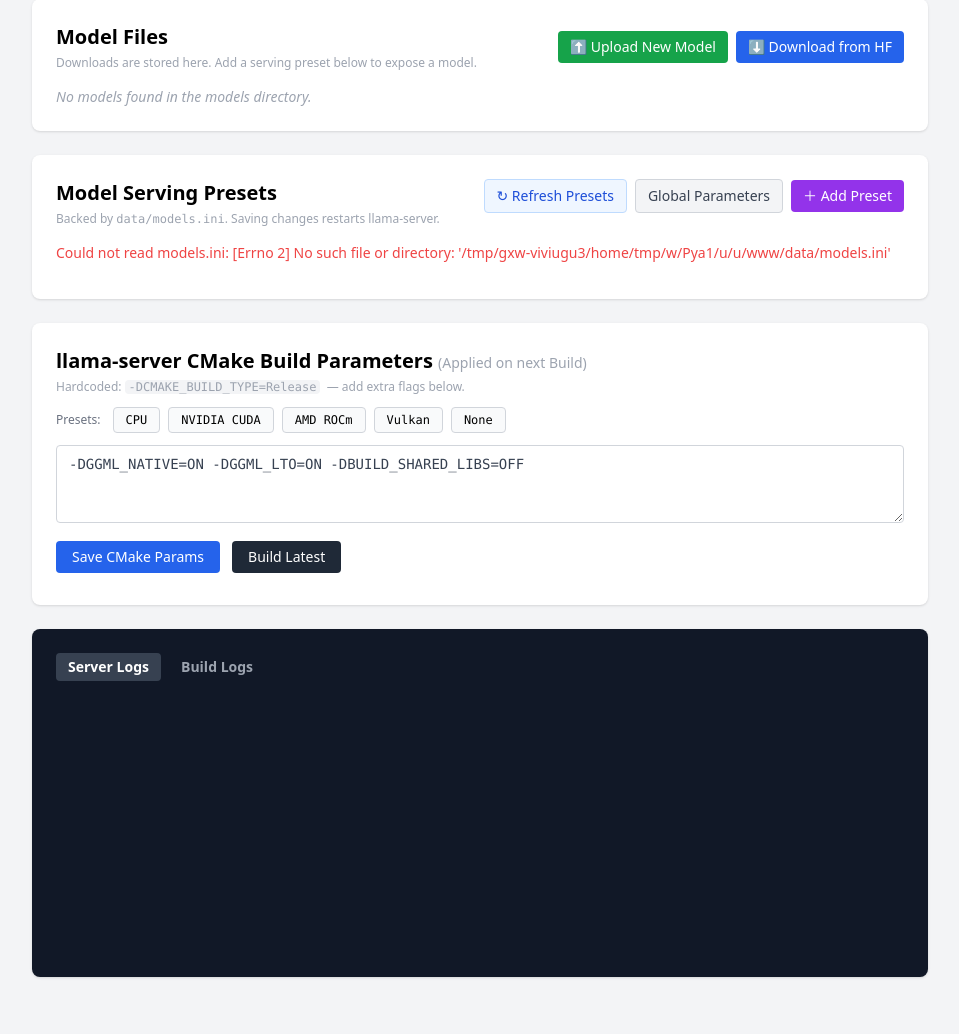
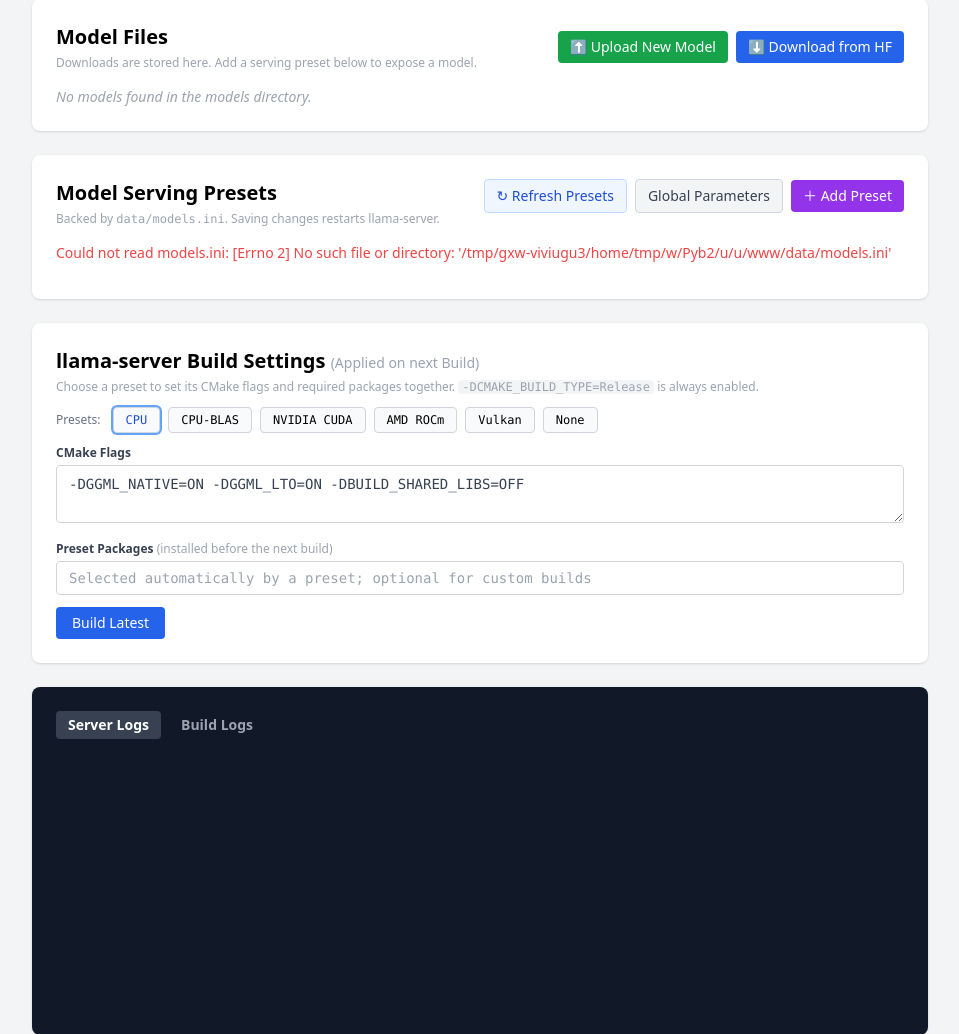
Before and after one commit to vm75/llama-controller, a Flask app: page / in a window 1280 px wide. Shown: the part 93-1127 px from the top of the page, without its empty margins (160-1119 px from the left). Before the commit the page ends 1071 px from the top, so only its background shows below. Run offline with Flask 3, Linux system fonts and the light colour scheme; data that the repository does not hold is empty; parts of the project's set-up code (start-up, migrations or seed data) failed here and were passed over; some libraries are stand-ins or nearby versions.

Commit message:
feat: add build package management, repo/branch config, and bump version to 0.3.0

```diff
--- a/server/server.py
+++ b/server/server.py
@@ -2,6 +2,7 @@ import os
 import sys
 import json
 import re
+import shlex
 import signal
 import subprocess
 import urllib.request
@@ -242,6 +243,8 @@ def update_config():
   existing = load_config()
   if 'cmake_params' not in data:
     data['cmake_params'] = existing.get('cmake_params', '')
+  if 'extra_packages' not in data:
+    data['extra_packages'] = existing.get('extra_packages', '')
   if 'cmake_presets' not in data:
     data['cmake_presets'] = existing.get('cmake_presets', [])
   if 'llama_server_url' not in data:
@@ -366,48 +369,82 @@ def get_status():
   server_running = llama_process is not None and llama_process.poll() is None
   return jsonify({"binary_built": binary_built, "server_running": server_running})
 
+def _normalize_git_url(url):
+  if not url:
+    return ''
+  url = url.strip()
+  if url.endswith('.git'):
+    url = url[:-4]
+  return url.rstrip('/')
+
+def install_build_packages(log_file=None):
+  config = load_config() if os.path.exists(CONFIG_FILE) else {}
+  extra_packages = str(config.get('extra_packages') or '').strip()
+  packages = shlex.split(extra_packages)
+  if not packages:
+    return
+  output = log_file or subprocess.DEVNULL
+  if log_file:
+    log_file.write(f"Installing preset packages: {' '.join(packages)}\n")
+    log_file.flush()
+  subprocess.run(
+    ["sudo", "apt-get", "update"],
+    stdout=output, stderr=subprocess.STDOUT, check=True
+  )
+  subprocess.run(
+    ["sudo", "apt-get", "install", "-y", "--no-install-recommends", "--", *packages],
+    stdout=output, stderr=subprocess.STDOUT, check=True
+  )
+
 @app.route('/api/build', methods=['POST'])
 def build_llama():
   try:
-    # If the directory exists but is not a valid git repo (e.g. corrupted clone),
-    # wipe it so we can do a clean clone below.
-    if os.path.exists(LLAMA_REPO) and not os.path.isdir(os.path.join(LLAMA_REPO, '.git')):
-      import shutil
-      shutil.rmtree(LLAMA_REPO)
+    repo_url = (os.environ.get('LLAMA_CPP_REPO') or 'https://github.com/ggml-org/llama.cpp.git').strip()
+    branch = (os.environ.get('LLAMA_CPP_BRANCH') or 'master').strip()
 
-    build_log = open(BUILD_LOG_FILE, 'w')
+    import shutil
+    # If the directory exists but is not a valid git repo or points to a different origin,
+    # wipe it so we can re-clone cleanly.
+    if os.path.exists(LLAMA_REPO):
+      if not os.path.isdir(os.path.join(LLAMA_REPO, '.git')):
+        shutil.rmtree(LLAMA_REPO)
+      else:
+        origin_proc = subprocess.run(
+          ["git", "remote", "get-url", "origin"],
+          cwd=LLAMA_REPO, capture_output=True, text=True
+        )
+        current_origin = origin_proc.stdout.strip()
+        if _normalize_git_url(current_origin) != _normalize_git_url(repo_url):
+          shutil.rmtree(LLAMA_REPO)
 
-    if not os.path.exists(LLAMA_REPO):
-      result = subprocess.run(
-        ["git", "clone", "https://github.com/ggerganov/llama.cpp.git"],
-        stdout=build_log, stderr=subprocess.STDOUT
-      )
-      build_log.flush()
-      if result.returncode != 0:
-        build_log.close()
-        raise subprocess.CalledProcessError(result.returncode, 'git clone')
+    with open(BUILD_LOG_FILE, 'w') as build_log:
+      install_build_packages(build_log)
 
-    # Fetch latest master, hard-reset, then build only the llama-server target.
-    # NOTE: ggerganov/llama.cpp uses 'master' as its default branch, not 'main'.
-    config = load_config()
-    extra_cmake = config.get('cmake_params', '').strip()
-    cmake_flags = "-DCMAKE_BUILD_TYPE=Release"
-    if extra_cmake:
-      cmake_flags += " " + extra_cmake
-    build_cmd = (
-      f"cd {LLAMA_REPO} && "
-      "git fetch origin master && "
-      "git reset --hard origin/master && "
-      f"cmake -B build {cmake_flags} && "
-      "cmake --build build --target llama-server -j"
-    )
-    result = subprocess.run(
-      build_cmd, shell=True, executable='/bin/bash',
-      stdout=build_log, stderr=subprocess.STDOUT
-    )
-    build_log.close()
-    if result.returncode != 0:
-      raise subprocess.CalledProcessError(result.returncode, build_cmd)
+      if not os.path.exists(LLAMA_REPO):
+        result = subprocess.run(
+          ["git", "clone", repo_url, "llama.cpp"],
+          stdout=build_log, stderr=subprocess.STDOUT, cwd=APP_ROOT
+        )
+        if result.returncode != 0:
+          raise subprocess.CalledProcessError(result.returncode, 'git clone')
+
+      # Fetch the target branch and build only the llama-server target.
+      config = load_config()
+      extra_cmake = shlex.split(str(config.get('cmake_params') or ''))
+      build_commands = [
+        ["git", "fetch", "origin", branch],
+        ["git", "checkout", "-B", branch, f"origin/{branch}"],
+        ["git", "reset", "--hard", f"origin/{branch}"],
+        ["cmake", "-B", "build", "-DCMAKE_BUILD_TYPE=Release", *extra_cmake],
+        ["cmake", "--build", "build", "--target", "llama-server", "-j"],
+      ]
+      for build_cmd in build_commands:
+        result = subprocess.run(
+          build_cmd, cwd=LLAMA_REPO,
+          stdout=build_log, stderr=subprocess.STDOUT
+        )
+        if result.returncode != 0:
+          raise subprocess.CalledProcessError(result.returncode, build_cmd)
 
     # Auto-start after successful build
     start_llama()
@@ -415,6 +452,8 @@ def build_llama():
   except subprocess.CalledProcessError as e:
     msg = f"Build failed (exit {e.returncode}). See Build Logs tab for details."
     return jsonify({"success": False, "message": msg})
+  except ValueError as e:
+    return jsonify({"success": False, "message": f"Invalid build settings: {e}"}), 400
 
 @app.route('/api/models')
 def list_models():
--- a/server/templates/index.html
+++ b/server/templates/index.html
@@ -258,33 +258,35 @@
       </div>
     </div>
 
-    <!-- CMake Build Parameters panel -->
+    <!-- Build settings panel -->
     <div class="bg-white p-6 rounded-lg shadow">
-      <h2 class="text-xl font-semibold mb-1">llama-server CMake Build Parameters <span
+      <h2 class="text-xl font-semibold mb-1">llama-server Build Settings <span
           class="text-sm font-normal text-gray-400">(Applied on next Build)</span></h2>
-      <p class="text-xs text-gray-400 mb-3">Hardcoded: <code
-          class="bg-gray-100 px-1 rounded">-DCMAKE_BUILD_TYPE=Release</code> &nbsp;— add extra flags below.</p>
+      <p class="text-xs text-gray-400 mb-3">Choose a preset to set its CMake flags and required packages together. <code
+          class="bg-gray-100 px-1 rounded">-DCMAKE_BUILD_TYPE=Release</code> is always enabled.</p>
 
       <!-- Preset templates (rendered dynamically from config) -->
       <div id="cmake-presets" class="flex flex-wrap gap-2 mb-3">
         <span class="text-xs text-gray-500 self-center mr-1">Presets:</span>
       </div>
 
-      <!-- Free-form textarea -->
-      <textarea id="cmake-params" rows="3" spellcheck="false"
+      <!-- Free-form textarea for CMake params -->
+      <label class="block text-xs font-semibold text-gray-700 mb-1">CMake Flags</label>
+      <textarea id="cmake-params" rows="2" spellcheck="false" oninput="syncCmakePresetHighlight()"
         placeholder="e.g. -DGGML_NATIVE=ON -DGGML_LTO=ON -DBUILD_SHARED_LIBS=OFF"
-        class="w-full rounded border border-gray-300 px-3 py-2 text-sm font-mono text-gray-700 focus:outline-none focus:ring-2 focus:ring-blue-300 resize-y"></textarea>
+        class="w-full rounded border border-gray-300 px-3 py-2 text-sm font-mono text-gray-700 focus:outline-none focus:ring-2 focus:ring-blue-300 resize-y mb-3"></textarea>
+
+      <label class="block text-xs font-semibold text-gray-700 mb-1">Preset Packages <span class="font-normal text-gray-400">(installed before the next build)</span></label>
+      <input id="extra-packages" type="text" spellcheck="false" oninput="syncCmakePresetHighlight()"
+        placeholder="Selected automatically by a preset; optional for custom builds"
+        class="w-full rounded border border-gray-300 px-3 py-1.5 text-sm font-mono text-gray-700 focus:outline-none focus:ring-2 focus:ring-blue-300">
 
       <div class="flex gap-3 mt-3">
-        <button type="button" onclick="saveCmakeParams()"
-          class="bg-blue-600 text-white text-sm px-4 py-1.5 rounded hover:bg-blue-700 transition-colors">Save CMake
-          Params</button>
         <button id="btn-build" type="button" onclick="buildLlama()"
-          class="bg-gray-800 text-white text-sm px-4 py-1.5 rounded hover:bg-gray-900 transition-colors">Build
+          class="bg-blue-600 text-white text-sm px-4 py-1.5 rounded hover:bg-blue-700 transition-colors">Build
           Latest</button>
         <span id="build-status" class="text-xs text-gray-500 italic self-center"></span>
       </div>
-      <p id="cmake-status" class="text-sm text-gray-600 mt-2"></p>
     </div>
 
     <!-- Tabbed log panel -->
@@ -382,13 +384,34 @@
       const btn = document.getElementById('btn-build');
       btn.disabled = true;
       btn.classList.add('opacity-50', 'cursor-not-allowed');
-      document.getElementById('build-status').innerText = "Building…";
-      switchTab('build');
-      const res = await fetch('/api/build', { method: 'POST' });
-      const data = await res.json();
-      document.getElementById('build-status').innerText = data.message;
-      btn.disabled = false;
-      btn.classList.remove('opacity-50', 'cursor-not-allowed');
+      const status = document.getElementById('build-status');
+      try {
+        status.innerText = "Saving settings…";
+        const configRes = await fetch('/api/config', {
+          method: 'POST',
+          headers: { 'Content-Type': 'application/json' },
+          body: JSON.stringify({
+            cmake_params: document.getElementById('cmake-params').value.trim(),
+            extra_packages: document.getElementById('extra-packages').value.trim()
+          })
+        });
+        const configData = await configRes.json();
+        if (!configRes.ok || !configData.success) {
+          status.innerText = configData.message || 'Could not save build settings.';
+          return;
+        }
+
+        status.innerText = "Building…";
+        switchTab('build');
+        const res = await fetch('/api/build', { method: 'POST' });
+        const data = await res.json();
+        status.innerText = data.message;
+      } catch (e) {
+        status.innerText = 'Build request failed: ' + e;
+      } finally {
+        btn.disabled = false;
+        btn.classList.remove('opacity-50', 'cursor-not-allowed');
+      }
     }
 
     async function uploadFile() {
@@ -903,26 +926,11 @@
         const res = await fetch('/api/config');
         const data = await res.json();
         document.getElementById('cmake-params').value = data.cmake_params || '';
+        document.getElementById('extra-packages').value = data.extra_packages || '';
         renderCmakePresets(data.cmake_presets || []);
       } catch (e) {
         console.error('Failed to load config', e);
       }
-    }
-
-    async function saveCmakeParams() {
-      const cmake_params = document.getElementById('cmake-params').value.trim();
-
-      document.getElementById('cmake-status').innerText = "Saving…";
-      const res = await fetch('/api/config', {
-        method: 'POST',
-        headers: { 'Content-Type': 'application/json' },
-        body: JSON.stringify({ cmake_params })
-      });
-      const data = await res.json();
-      // saveCmakeParams only saves; the build will pick up new flags on next Build click
-      document.getElementById('cmake-status').innerText = data.success
-        ? 'Saved. Click “Build Latest” to apply.'
-        : data.message;
     }
 
     function renderCmakePresets(presets) {
@@ -934,15 +942,28 @@
         btn.type = 'button';
         btn.className = 'cmake-preset-btn text-xs px-3 py-1 rounded border border-gray-300 bg-gray-50 hover:bg-blue-50 hover:border-blue-400 hover:text-blue-700 transition-colors font-mono';
         btn.textContent = preset.label;
+        btn.dataset.flags = preset.flags || '';
+        btn.dataset.packages = preset.extra_packages || '';
         btn.addEventListener('click', () => {
-          document.getElementById('cmake-params').value = preset.flags;
-          // Highlight active
-          container.querySelectorAll('.cmake-preset-btn').forEach(b => {
-            b.classList.remove('ring-2', 'ring-blue-400', 'bg-blue-50', 'border-blue-400', 'text-blue-700');
-          });
-          btn.classList.add('ring-2', 'ring-blue-400', 'bg-blue-50', 'border-blue-400', 'text-blue-700');
+          document.getElementById('cmake-params').value = btn.dataset.flags;
+          document.getElementById('extra-packages').value = btn.dataset.packages;
+          syncCmakePresetHighlight();
         });
         container.appendChild(btn);
+      });
+      syncCmakePresetHighlight();
+    }
+
+    function syncCmakePresetHighlight() {
+      const flags = document.getElementById('cmake-params').value.trim();
+      const packages = document.getElementById('extra-packages').value.trim();
+      document.querySelectorAll('.cmake-preset-btn').forEach(btn => {
+        const active = btn.dataset.flags.trim() === flags && btn.dataset.packages.trim() === packages;
+        btn.classList.toggle('ring-2', active);
+        btn.classList.toggle('ring-blue-400', active);
+        btn.classList.toggle('bg-blue-50', active);
+        btn.classList.toggle('border-blue-400', active);
+        btn.classList.toggle('text-blue-700', active);
       });
     }
 
```
Also changed, not shown: AGENTS.md (+17 -10 lines), config.default.json (+16 -5 lines), README.md, 4 other files.
